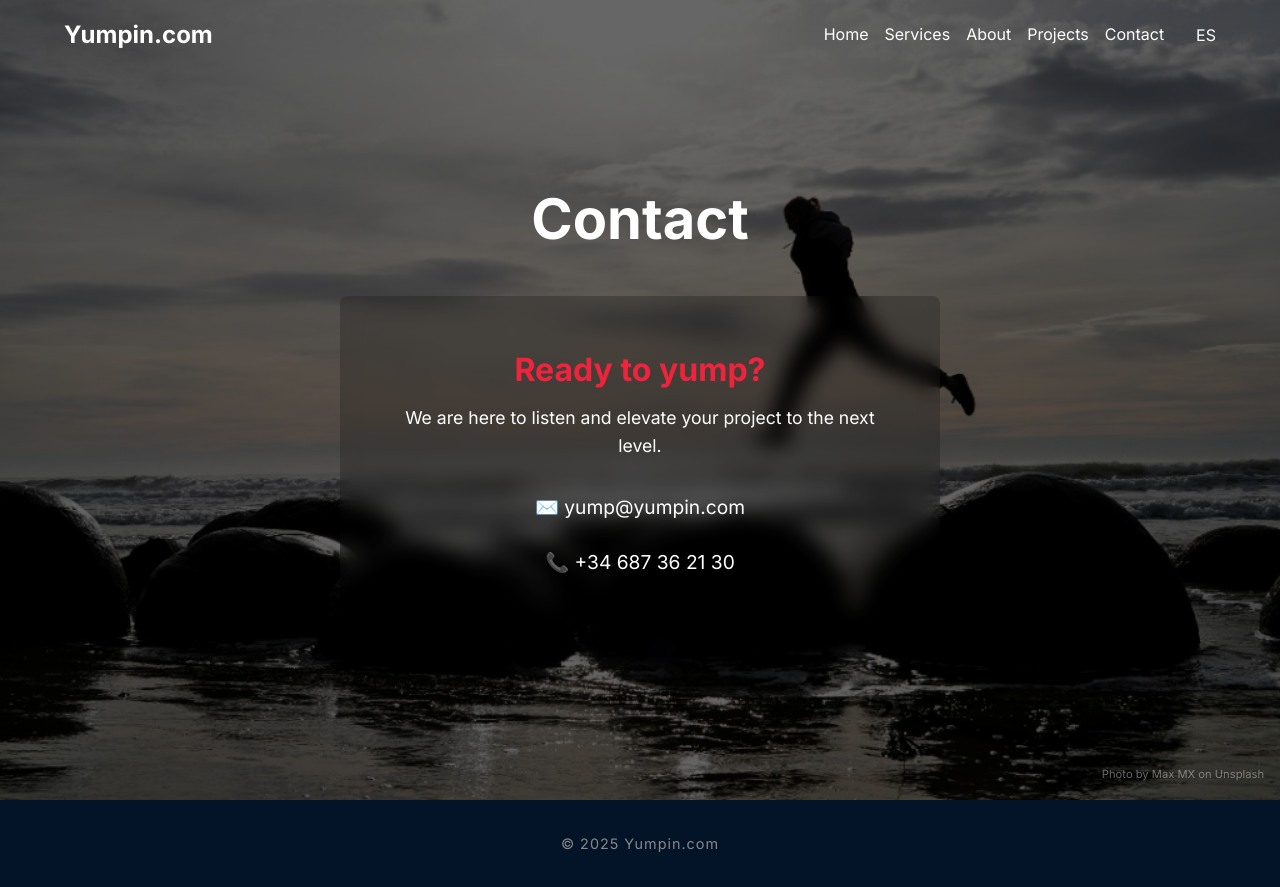
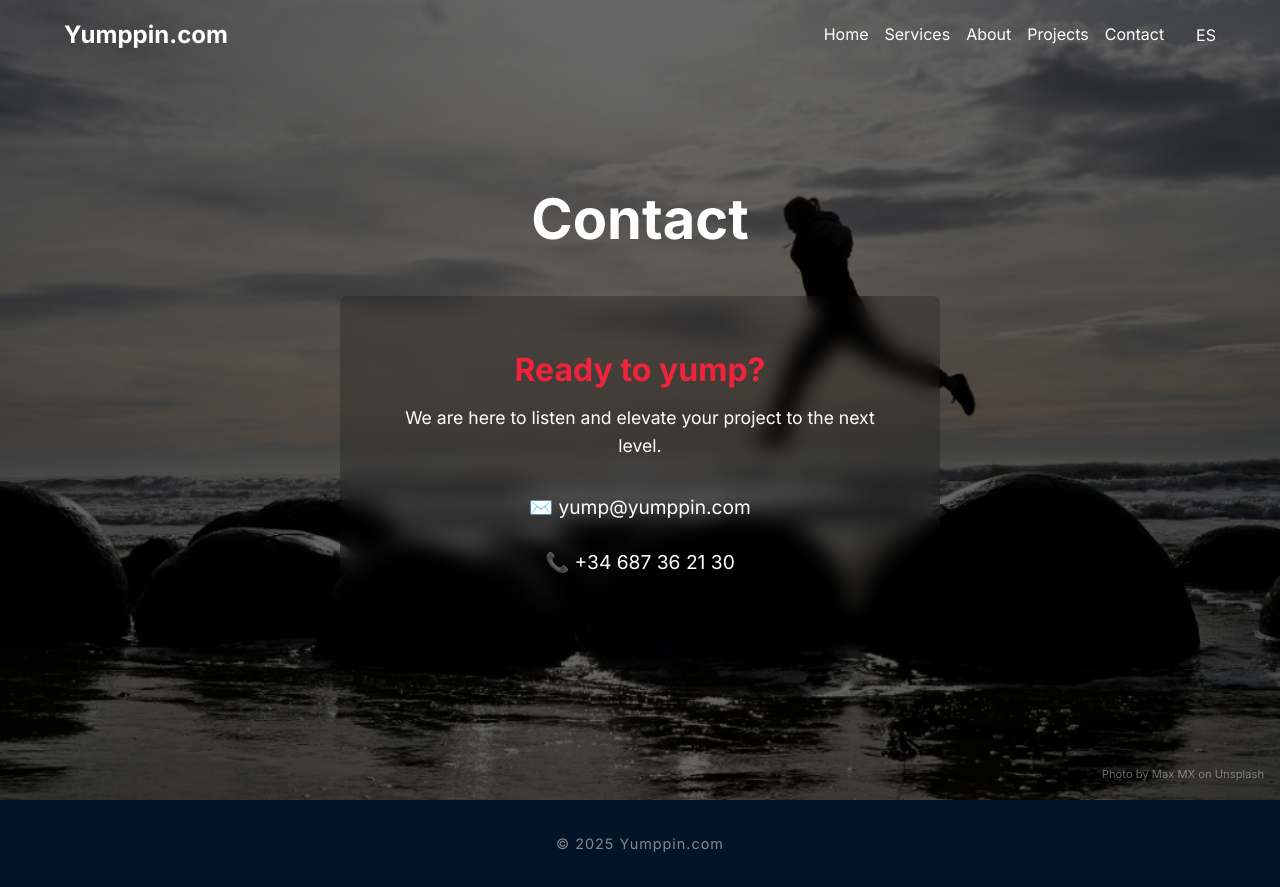
Before and after one commit to carlosdiaztorres/yumpin, a React (Vite) app: page /contact in a window 1280 px wide. Built offline with nearby package versions, Linux system fonts and the light colour scheme.

Commit message:
Rename project to Yumppin across all files

```diff
--- a/index.html
+++ b/index.html
@@ -8,7 +8,7 @@
   <link rel="preconnect" href="https://fonts.googleapis.com">
   <link rel="preconnect" href="https://fonts.gstatic.com" crossorigin>
   <link href="https://fonts.googleapis.com/css2?family=Inter:wght@100..900&display=swap" rel="stylesheet">
-  <title>Yumpin.com</title>
+  <title>Yumppin.com</title>
 </head>
 
 <body>
--- a/package.json
+++ b/package.json
@@ -1,5 +1,5 @@
 {
-  "name": "yumpin",
+  "name": "yumppin",
   "private": true,
   "version": "0.0.0",
   "type": "module",
--- a/src/App.jsx
+++ b/src/App.jsx
@@ -29,7 +29,7 @@ const LoadingScreen = () => (
     zIndex: 9999,
     color: 'white'
   }}>
-    <div style={{ fontWeight: 'bold', fontSize: '1.5rem' }}>Yumpin.com</div>
+    <div style={{ fontWeight: 'bold', fontSize: '1.5rem' }}>Yumppin.com</div>
   </div>
 );
 
--- a/src/components/Layout.jsx
+++ b/src/components/Layout.jsx
@@ -36,7 +36,7 @@ const Header = () => {
             background: isMenuOpen ? 'rgba(0,0,0,0.8)' : 'transparent',
             transition: 'background 0.3s ease'
         }}>
-            <a href="/" style={{ fontWeight: 'bold', fontSize: '1.5rem', textDecoration: 'none', color: 'white', zIndex: 101 }}>Yumpin.com</a>
+            <a href="/" style={{ fontWeight: 'bold', fontSize: '1.5rem', textDecoration: 'none', color: 'white', zIndex: 101 }}>Yumppin.com</a>
 
             {/* Desktop Nav */}
             <nav className="hidden-mobile" style={{ gap: '1rem', alignItems: 'center' }}>
--- a/src/locales/en/translation.json
+++ b/src/locales/en/translation.json
@@ -11,7 +11,7 @@
         "subtitle": "We are here to listen and elevate your project to the next level."
     },
     "home": {
-        "welcome": "Welcome to Yumpin.com",
+        "welcome": "Welcome to Yumppin.com",
         "subtitle": "Creative agency and digital accompaniment.",
         "heroTitle": "Elevate your digital presence",
         "heroSubtitle": "We help creators and businesses professionalize their brand with creativity and AI innovation.",
@@ -20,7 +20,7 @@
     },
     "about": {
         "title": "We don't just walk, we jump.",
-        "subtitle": "In a crowded digital world, standing out requires momentum. Yumpin is the springboard for creators and brands ready to go higher.",
+        "subtitle": "In a crowded digital world, standing out requires momentum. Yumppin is the springboard for creators and brands ready to go higher.",
         "mission": {
             "title": "Our Mission",
             "desc": "Professionalizing talent. We transform creativity into measurable impact through strategy and technology."
@@ -69,6 +69,6 @@
         }
     },
     "footer": {
-        "rights": "© 2025 Yumpin.com"
+        "rights": "© 2025 Yumppin.com"
     }
 }
--- a/src/locales/es/translation.json
+++ b/src/locales/es/translation.json
@@ -11,7 +11,7 @@
         "subtitle": "Estamos aquí para escucharte y elevar tu proyecto al siguiente nivel."
     },
     "home": {
-        "welcome": "Bienvenido a Yumpin.com",
+        "welcome": "Bienvenido a Yumppin.com",
         "subtitle": "Agencia creativa y de acompañamiento digital.",
         "heroTitle": "Impulsa tu presencia digital",
         "heroSubtitle": "Ayudamos a creadores y negocios a profesionalizar su marca con creatividad e innovación.",
@@ -20,7 +20,7 @@
     },
     "about": {
         "title": "No caminamos, saltamos.",
-        "subtitle": "En un mundo digital saturado, destacar requiere impulso. Yumpin es el trampolín para creadores y marcas listos para llegar más alto.",
+        "subtitle": "En un mundo digital saturado, destacar requiere impulso. Yumppin es el trampolín para creadores y marcas listos para llegar más alto.",
         "mission": {
             "title": "Nuestra Misión",
             "desc": "Profesionalizar el talento. Transformamos la creatividad en impacto medible mediante estrategia y tecnología."
@@ -69,6 +69,6 @@
         }
     },
     "footer": {
-        "rights": "© 2025 Yumpin.com"
+        "rights": "© 2025 Yumppin.com"
     }
 }
--- a/src/pages/Contact.jsx
+++ b/src/pages/Contact.jsx
@@ -45,8 +45,8 @@ const Contact = () => {
                     </div>
 
                     <div style={{ display: 'flex', flexDirection: 'column', gap: '1.5rem', alignItems: 'center' }}>
-                        <a href="mailto:yump@yumpin.com" style={{ fontSize: '1.2rem', display: 'flex', alignItems: 'center', gap: '0.5rem', transition: 'color 0.3s' }}>
-                            ✉️ yump@yumpin.com
+                        <a href="mailto:yump@yumppin.com" style={{ fontSize: '1.2rem', display: 'flex', alignItems: 'center', gap: '0.5rem', transition: 'color 0.3s' }}>
+                            ✉️ yump@yumppin.com
                         </a>
                         <a href="tel:+34687362130" style={{ fontSize: '1.2rem', display: 'flex', alignItems: 'center', gap: '0.5rem', transition: 'color 0.3s' }}>
                             📞 +34 687 36 21 30
```
